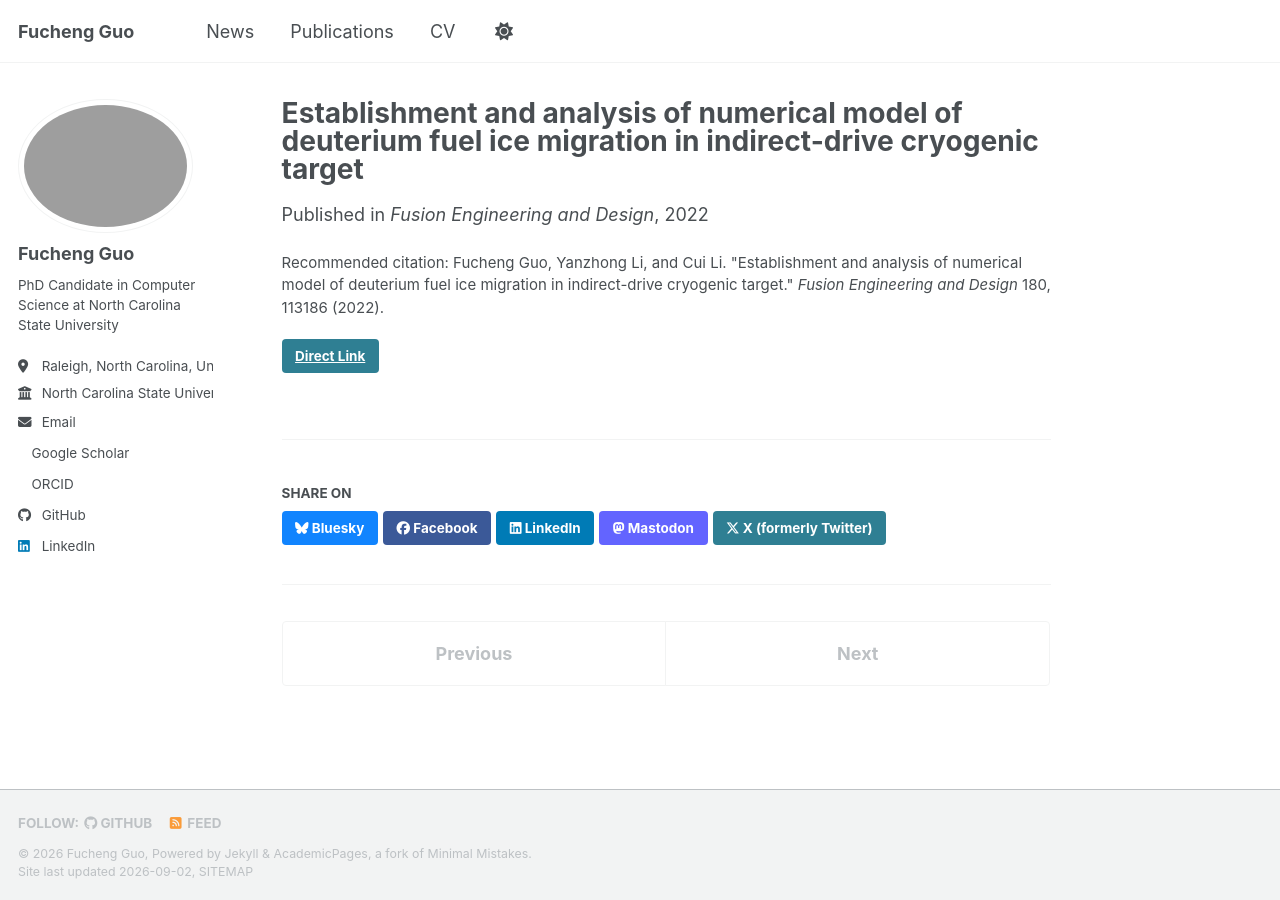
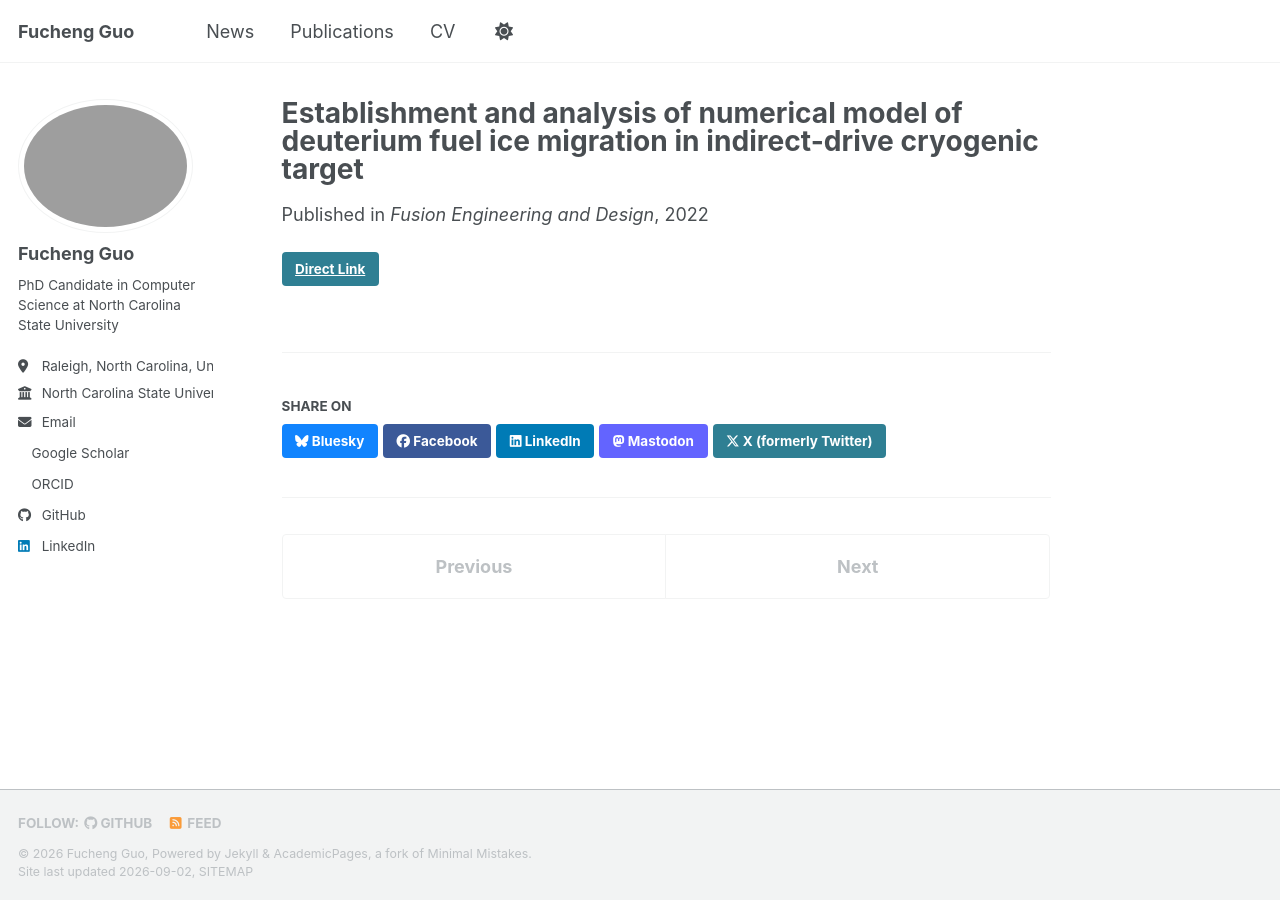
Before and after one commit to Itaru-Shin/Itaru-Shin.github.io, a Jekyll site: the page built from _publications/2022-07-01-deuterium-fuel-ice-migration.md, in a window 1280 px wide. Built offline with Jekyll 4.4.1, drawn with Linux system fonts in a browser that asks for light colours; a style sheet for code colours, icons or effects is not loaded.

Commit message:
Update 2022-07-01-deuterium-fuel-ice-migration.md

```diff
--- a/_publications/2022-07-01-deuterium-fuel-ice-migration.md
+++ b/_publications/2022-07-01-deuterium-fuel-ice-migration.md
@@ -6,5 +6,5 @@ permalink: /publication/2022-07-01-deuterium-fuel-ice-migration
 date: 2022-07-01
 venue: 'Fusion Engineering and Design'
 link: 'https://www.sciencedirect.com/science/article/abs/pii/S092037962200182X'
-citation: 'Fucheng Guo, Yanzhong Li, and Cui Li. "Establishment and analysis of numerical model of deuterium fuel ice migration in indirect-drive cryogenic target." <i>Fusion Engineering and Design</i> 180, 113186 (2022).'
+excerpt: '<b>Fucheng Guo</b>, Yanzhong Li, and Cui Li'
 ---
```
